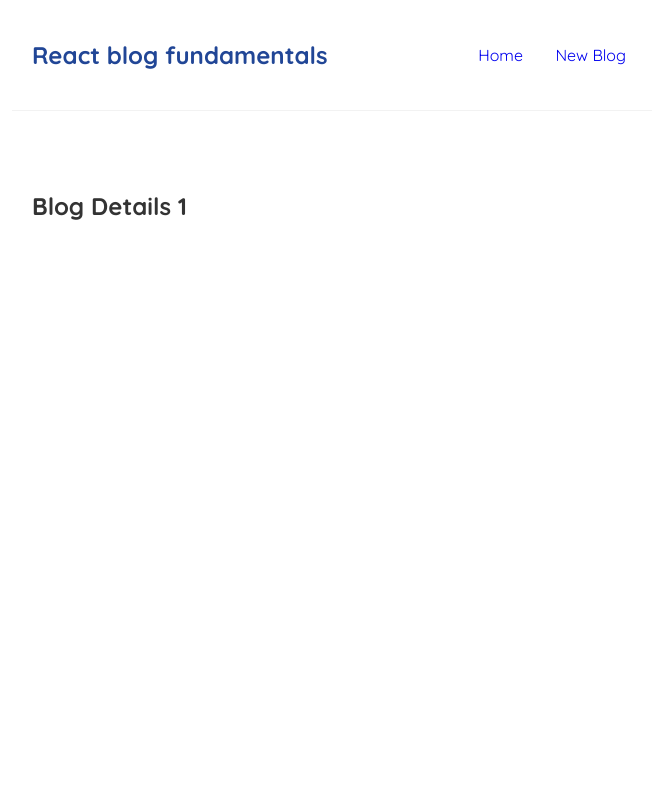
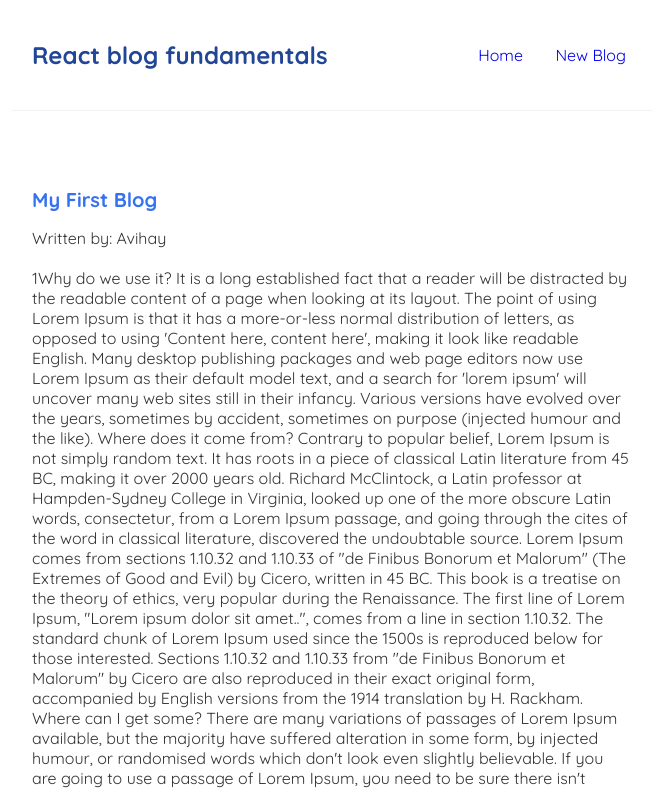
Before and after one commit to AvihayM6/ReactBlog, a React (Create React App) app: page /blogs/1 in a window 1280 px wide. Shown: the top 790 px of the page, without its empty margins (308-967 px from the left). Built offline with nearby package versions, Linux system fonts and the light colour scheme; data requests are answered from the project's data file.

Commit message:
Add routing functunality

```diff
--- a/src/components/BlogDetails.js
+++ b/src/components/BlogDetails.js
@@ -1,10 +1,23 @@
 import { useParams } from "react-router-dom";
+import useFetch from "../useFetch";
+import '../style/BlogDetails.css';
 
 const BlogDetails = () => {
     const { id } = useParams();
+    const {data: blog, error, isPending } = useFetch('http://localhost:8200/blogs/' + id);
+
     return (
         <div className="blog-details">
-            <h2>Blog Details {id} </h2>
+            {isPending && <div>Loading</div>}
+            {error && <div>{ error }</div>}
+            {blog && (
+                <article>
+                    <h2>{ blog.title }</h2>
+                    <p>Written by: {blog.author }</p>
+                    <div>{blog.body}</div>
+                </article>
+            )}
+
         </div>
      );
 }
--- a/src/components/BlogList.js
+++ b/src/components/BlogList.js
@@ -1,4 +1,5 @@
 import '../style/BlogList.css';
+import {Link} from 'react-router-dom';
 
 const BlogList = ({blogs, title}) => {
     return (
@@ -6,8 +7,10 @@
             <h2>{title}</h2>
             {blogs.map((blog) => (
                 <div className="blog-preview" key={blog.id}>
-                    <h2>{blog.title}</h2>
-                    <p>Writen by {blog.author}</p>
+                    <Link to={`/blogs/${blog.id}`}>
+                        <h2>{blog.title}</h2>
+                        <p>Writen by {blog.author}</p>
+                    </Link>
                 </div>))}
         </div>
      );
--- /dev/null
+++ b/src/style/BlogDetails.css
@@ -0,0 +1,16 @@
+.blog-details h2 {
+    font-size: 20px;
+    color: #3571f1;
+    margin-bottom: 10px;
+  }
+  .blog-details div {
+    margin: 20px 0;
+  }
+  .blog-details button {
+    background: #3571f1;
+    color: #fff;
+    border: 0;
+    padding: 8px;
+    border-radius: 8px;
+    cursor: pointer;
+  }
--- a/src/style/BlogList.css
+++ b/src/style/BlogList.css
@@ -11,3 +11,7 @@
     color: #3571f1;
     margin-bottom: 8px;
   }
+
+  .blog-preview a{
+    text-decoration: none;
+  }
```
Also changed, not shown: Data/db.json (+2 -2 lines), src/style/Navbar.css (line endings or trailing spaces).
